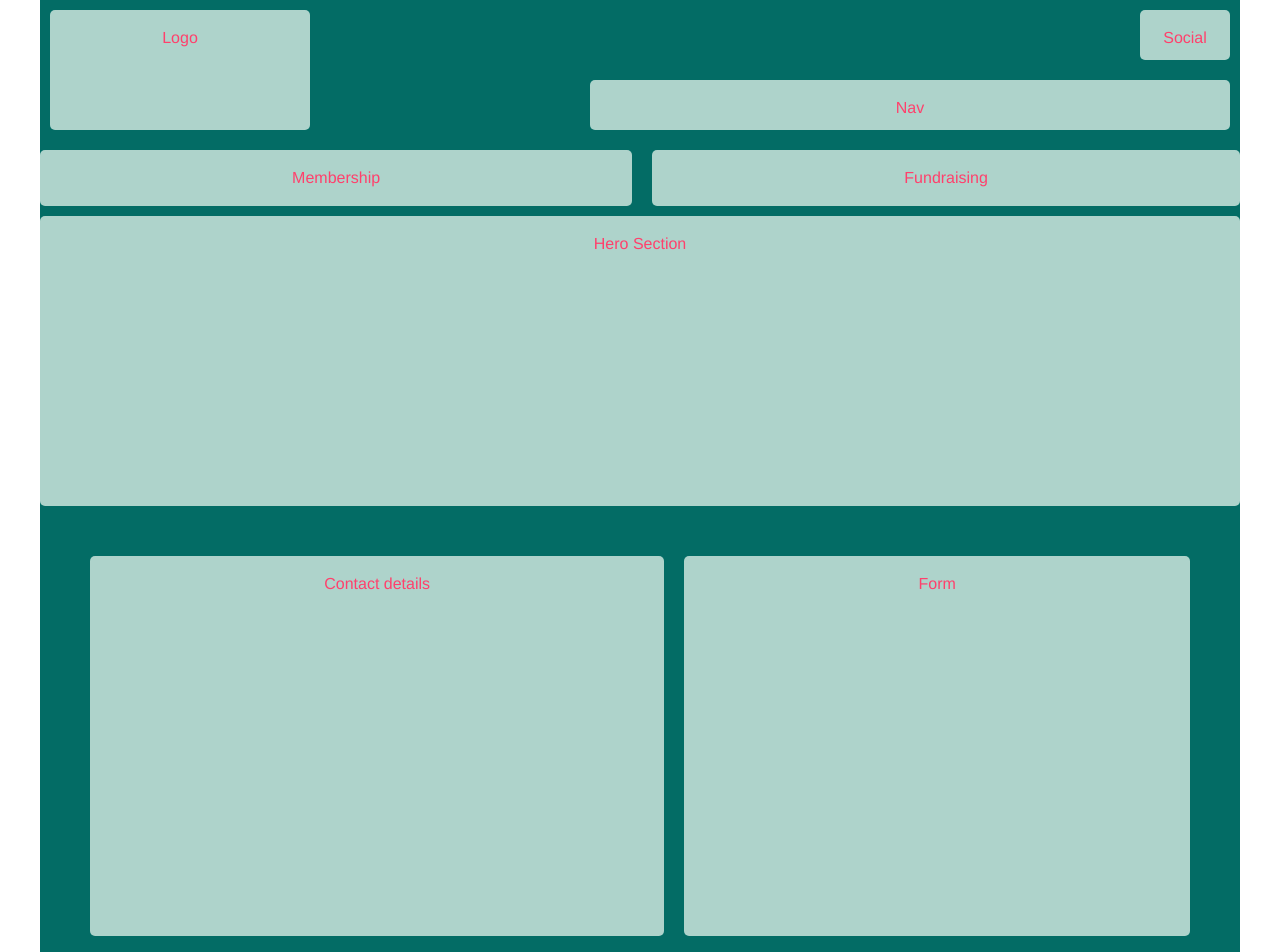
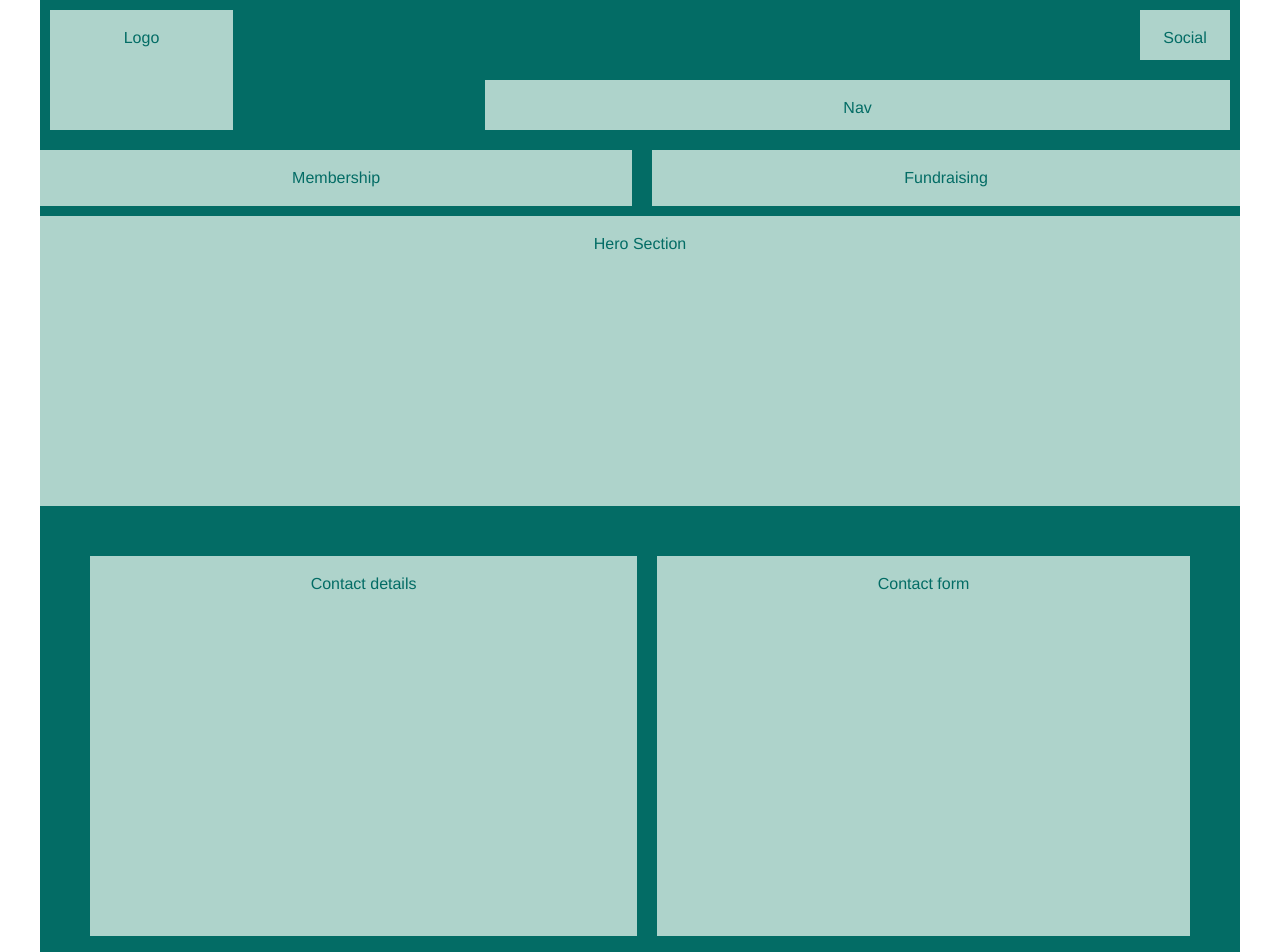
Before and after one commit to hnmegan/Nguyen_Ho_MediaQueries, a plain HTML site: page index.html in a window 1280 px wide. Shown: the top 952 px of the page. Drawn offline with Linux system fonts and the light colour scheme.

Commit message:
made changes to html and css

```diff
--- a/css/main.css
+++ b/css/main.css
@@ -9,13 +9,13 @@ body
 	margin: 0 auto;
 	background-color: #036c65;
 	max-width: 1200px;
+	flex: 1 1 auto;
 }
 
 .box
 {
 	background-color: #aed3cb;
-	color: #ff406c;
-	border-radius: 5px;
+	color: #036c65;
 	padding: 20px;
 	text-align: center;
 	margin: 10px;
@@ -25,7 +25,6 @@ body
 {
 	display: flex;
 	flex-direction: row;
-
 }
 
 .logo
@@ -41,6 +40,21 @@ body
 	flex-direction: row;
 }
 
+.hero
+{
+	height: 150px;
+}
+
+.contactDetails, .contactForm
+{
+	height: 250px;
+}
+
+.footer
+{
+	margin: 0;
+	height: 80px;
+}
 
 @media screen and (min-width: 600px)
 {
@@ -50,16 +64,39 @@ body
 		flex-direction: row;
 	}
 
+	.logo
+	{
+		order: -1;
+		flex: 1 1 80px;
+		margin-left: 10px;
+		width: 8%;
+		height: 80px;
+	}
+
 	.headerRight
-{
-	display: flex;
-	flex-direction: column;
-	height: 30px;
-	align-items: flex-end;
+	{
+		display: flex;
+		flex-direction: column;
+		width: 80%;
+		align-items: flex-end;
+		flex: 1 1 80%;
+	}
 
-}
+	.social
+	{
+		float: right;
+		width: 50px;
+		height: 10px;
+	}
 
-	.Hero
+	.nav
+	{
+		flex: 0 1 200px;
+		height: 10px;
+		width: 70%;
+	}
+
+	.hero
 	{
 		height: 250px;
 		margin: 0;
@@ -70,38 +107,14 @@ body
 		flex: 1 1 auto;
 	}
 
-	.social
-	{
-		height: 10px;
-		width: 50px;
-	}
-
-	.nav
-	{
-
-		width: 600px;
-		height: 10px;
-	}
-
-	.logo
-	{
-		order: -1;
-		flex: 0 1 220px;
-		margin-left: 10px;
-		height: 80px;
-		width: 80px;
-	}
-
 	.notification
 	{
 		display: flex;
 		flex-direction: row;
-		margin-right: -10px;
-		margin-left: -10px;
+		margin: 0 -10px;
 	}
 
-
-	#Contact
+	#contact
 	{
 		display: flex;
 		flex-direction: row;
@@ -109,8 +122,14 @@ body
 		margin: 40px;
 	}
 
+	.contactDetails, .contactForm
+	{
+	height: 340px;
+	}
+
 	.footer
 	{
 		height: 150px;
+		margin: 0;
 	}
 }
--- a/index.html
+++ b/index.html
@@ -19,7 +19,6 @@
 			</div>
 
 			<section class="headerRight">
-
 				<div class="box social">
 					<h2>Social</h2>
 				</div>
@@ -42,16 +41,16 @@
 
 		</section>
 
-		<section class="box Hero">
+		<section class="box hero">
 			<h2>Hero Section</h2>
 		</section>
 
-		<section id="Contact">
-			<div class="box">
+		<section id="contact">
+			<div class="box contactDetails">
 				<h2>Contact details</h2>
 			</div>
-			<div class="box">
-				<h2>Form</h2>
+			<div class="box contactForm">
+				<h2>Contact form</h2>
 			</div>
 		</section>
 
```
Lines whose indentation alone changed are shown as unchanged.
